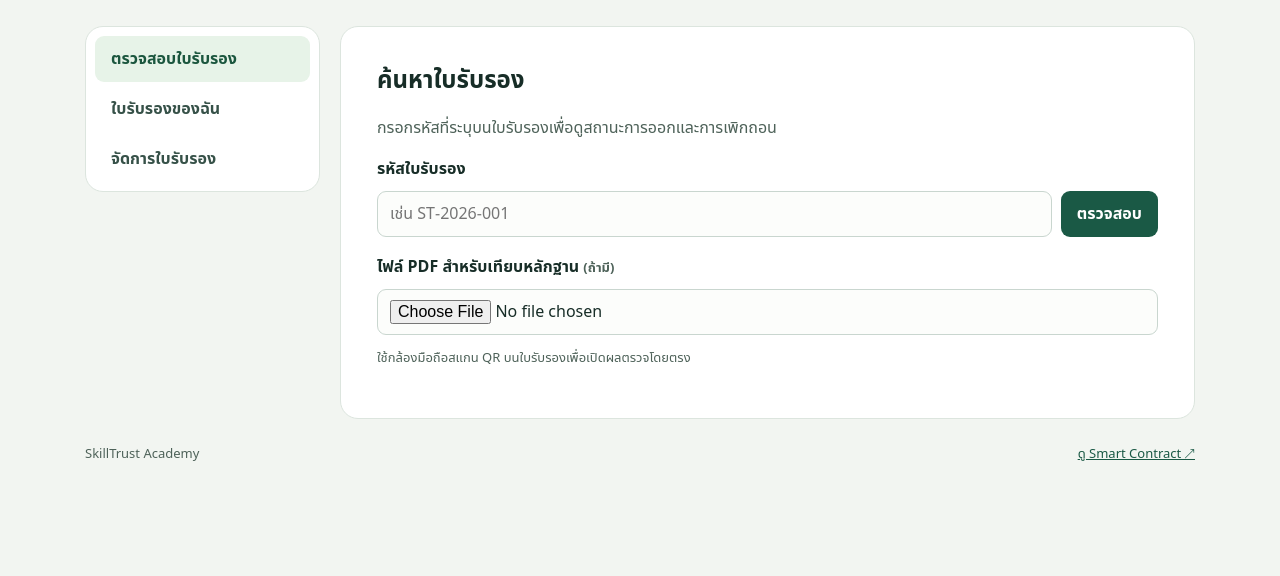
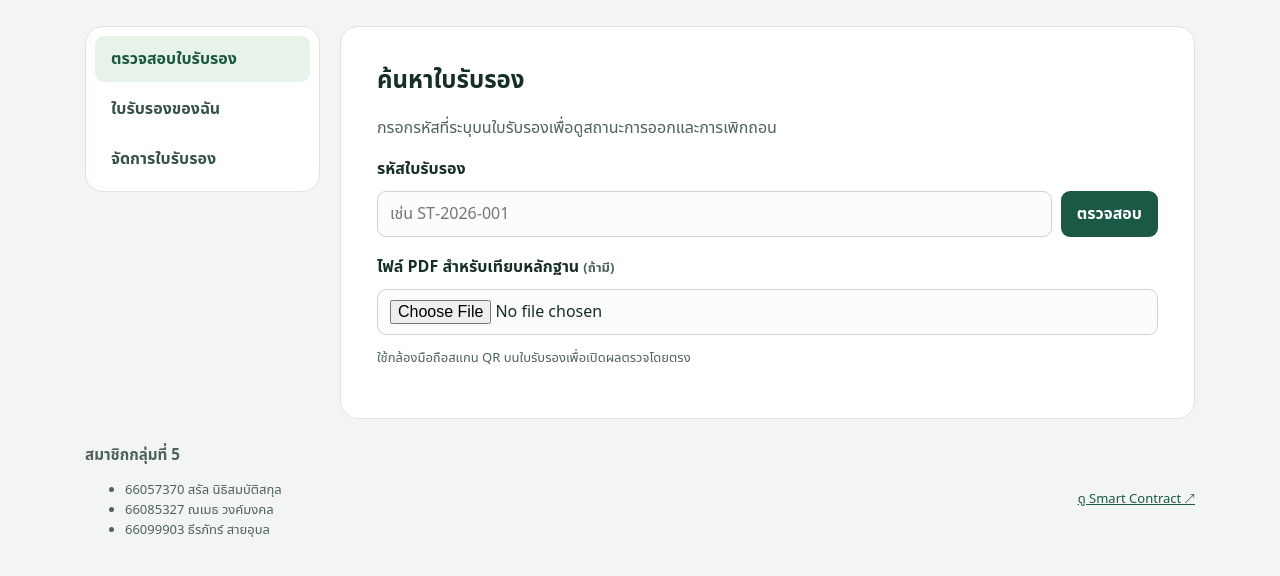
Before and after one commit to namethzz/skilltrust-certificates, a plain HTML site: page index.html in a window 1280 px wide. Shown: the part 444-1020 px from the top of the page. Before the commit the page ends 940 px from the top, so only its background shows below. Drawn offline with nearby package versions, Linux system fonts and the light colour scheme.

Commit message:
Add Group 5 members to the project website

```diff
--- a/index.html
+++ b/index.html
@@ -81,7 +81,17 @@
         </section>
       </div>
     </div>
-    <footer><span>SkillTrust Academy</span><a id="contract-link" hidden target="_blank" rel="noopener">ดู Smart Contract ↗</a></footer>
+    <footer>
+      <section aria-labelledby="group-members">
+        <h3 id="group-members">สมาชิกกลุ่มที่ 5</h3>
+        <ul>
+          <li>66057370 สรัล นิธิสมบัติสกุล</li>
+          <li>66085327 ณเมธ วงค์มงคล</li>
+          <li>66099903 ธีรภัทร์ สายอุบล</li>
+        </ul>
+      </section>
+      <a id="contract-link" hidden target="_blank" rel="noopener">ดู Smart Contract ↗</a>
+    </footer>
   </main>
 </body>
 </html>
```
